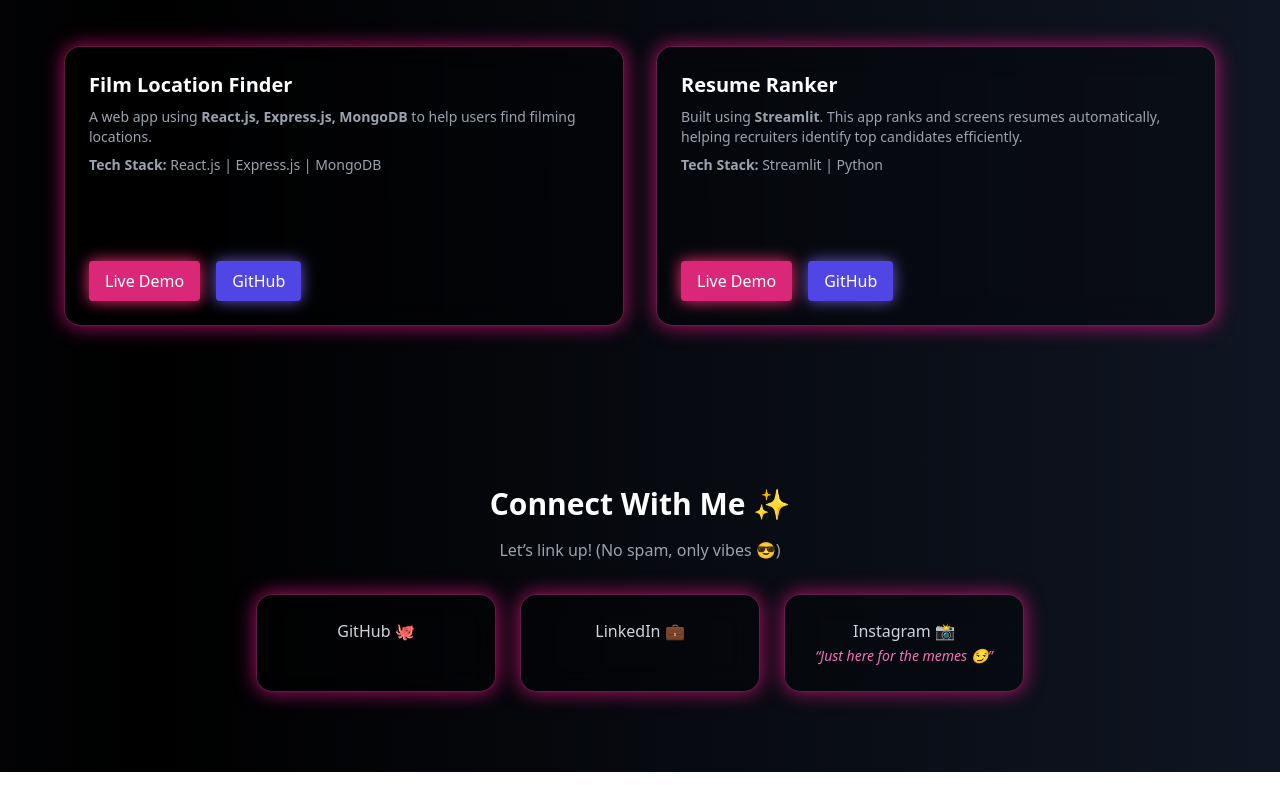
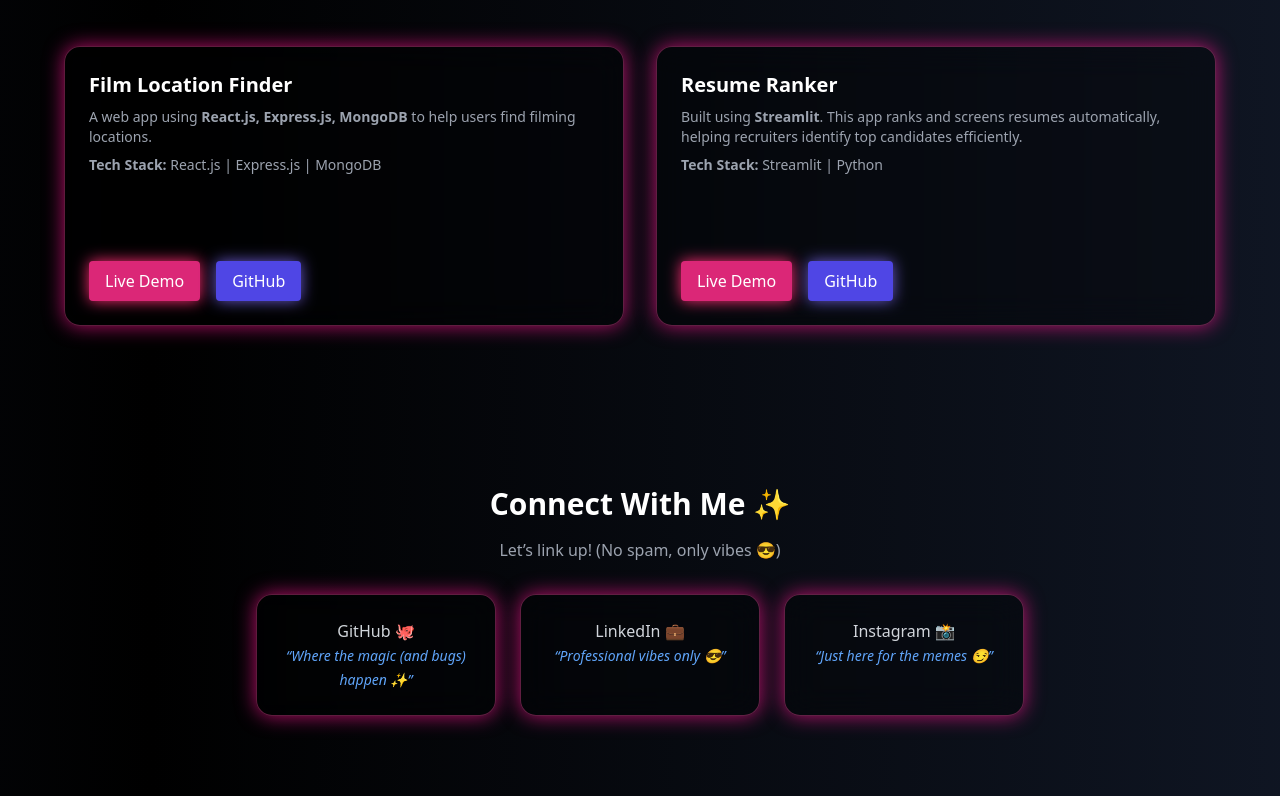
Before and after one commit to Gowtham4-4/portfolio, a React (Create React App) app: page / in a window 1280 px wide. Shown: the part 1828-2624 px from the top of the page. Before the commit the page ends 2600 px from the top, so only its background shows below. Built offline with nearby package versions, Linux system fonts and the light colour scheme.

Commit message:
Updated code3

```diff
--- a/src/App.js
+++ b/src/App.js
@@ -317,14 +317,20 @@
       target="_blank"
       className="neon-card p-6 flex-1"
     >
-            GitHub 🐙
+      GitHub 🐙 <br />
+      <span className="text-blue-400 italic text-sm">
+        “Where the magic (and bugs) happen ✨”
+      </span>
     </a>
     <a
       href="https://linkedin.com/in/gowtham-perumallapalli/"
       target="_blank"
       className="neon-card p-6 flex-1"
     >
-            LinkedIn 💼
+      LinkedIn 💼 <br />
+      <span className="text-blue-400 italic text-sm">
+        “Professional vibes only 😎”
+      </span>
     </a>
     <a
       href="https://instagram.com/YOUR_INSTAGRAM"
@@ -332,7 +338,7 @@
       className="neon-card p-6 flex-1"
     >
       Instagram 📸 <br />
-            <span className="text-pink-400 italic text-sm">
+      <span className="text-blue-400 italic text-sm">
         “Just here for the memes 😏”
       </span>
     </a>
```
Lines whose indentation alone changed are shown as unchanged.
